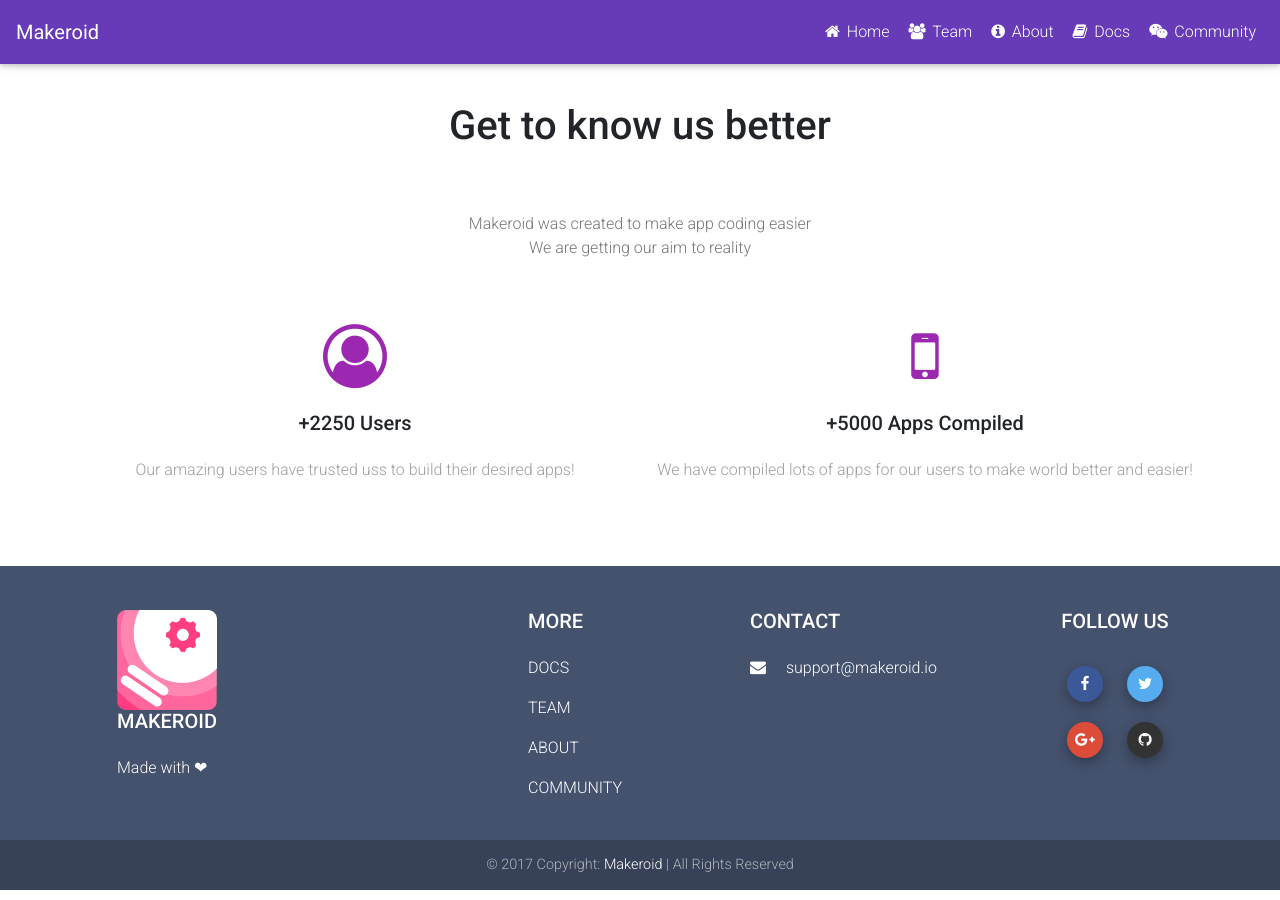
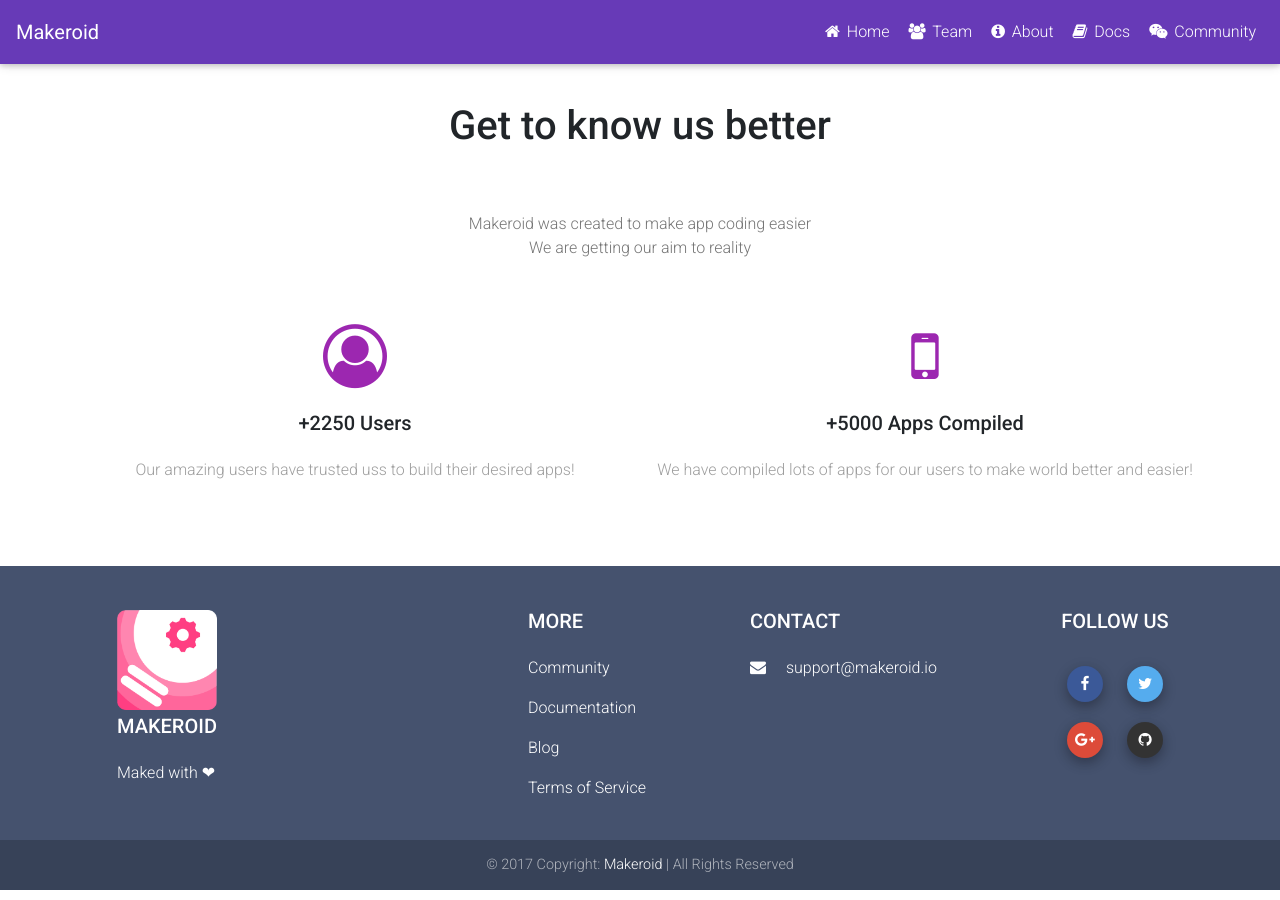
Before and after one commit to Kodular/kodular.github.io, a Jekyll site: the page built from about.html, in a window 1280 px wide. Built offline with Jekyll 4.4.1, drawn with Linux system fonts in a browser that asks for light colours; nearby versions of some CDN libraries.

Commit message:
Update footer.html

```diff
--- a/_includes/footer.html
+++ b/_includes/footer.html
@@ -6,8 +6,9 @@
       <!--First column-->
       <div class="col-md-4 col-lg-4">
         <img class="img-fluid" width="100em" src="assets/logo.png">
-        <h5 class="title mb-4 font-bold">Makeroid</h5>
-        <p>Made with ❤</p>
+        <br>
+        <h5 class="title mb-4 font-bold" style="margin-top: 5px;">Makeroid</h5>
+        <p>Maked with ❤</p>
       </div>
       <!--/.First column-->
 
@@ -16,10 +17,10 @@
       <div class="col-md-2 col-lg-2 ml-auto">
         <h5 class="title mb-4 font-bold">More</h5>
         <ul>
-          <p><a href="https://docs.makeroid.io/">DOCS</a></p>
-          <p><a href="/team">TEAM</a></p>
-          <p><a href="/about">ABOUT</a></p>
-          <p><a href="https://community.makeroid.io/">COMMUNITY</a></p>
+          <p><a target="_blank" href="https://community.makeroid.io">Community</a></p>
+          <p><a target="_blank" href="https://docs.makeroid.io">Documentation</a></p>
+          <p><a target="_blank" href="https://blog.makeroid.io">Blog</a></p>
+          <p><a target="_blank" href="https://builder.makeroid.io/about/termsofservice.html">Terms of Service</a></p>
         </ul>
       </div>
       <!--/.Second column-->
```
